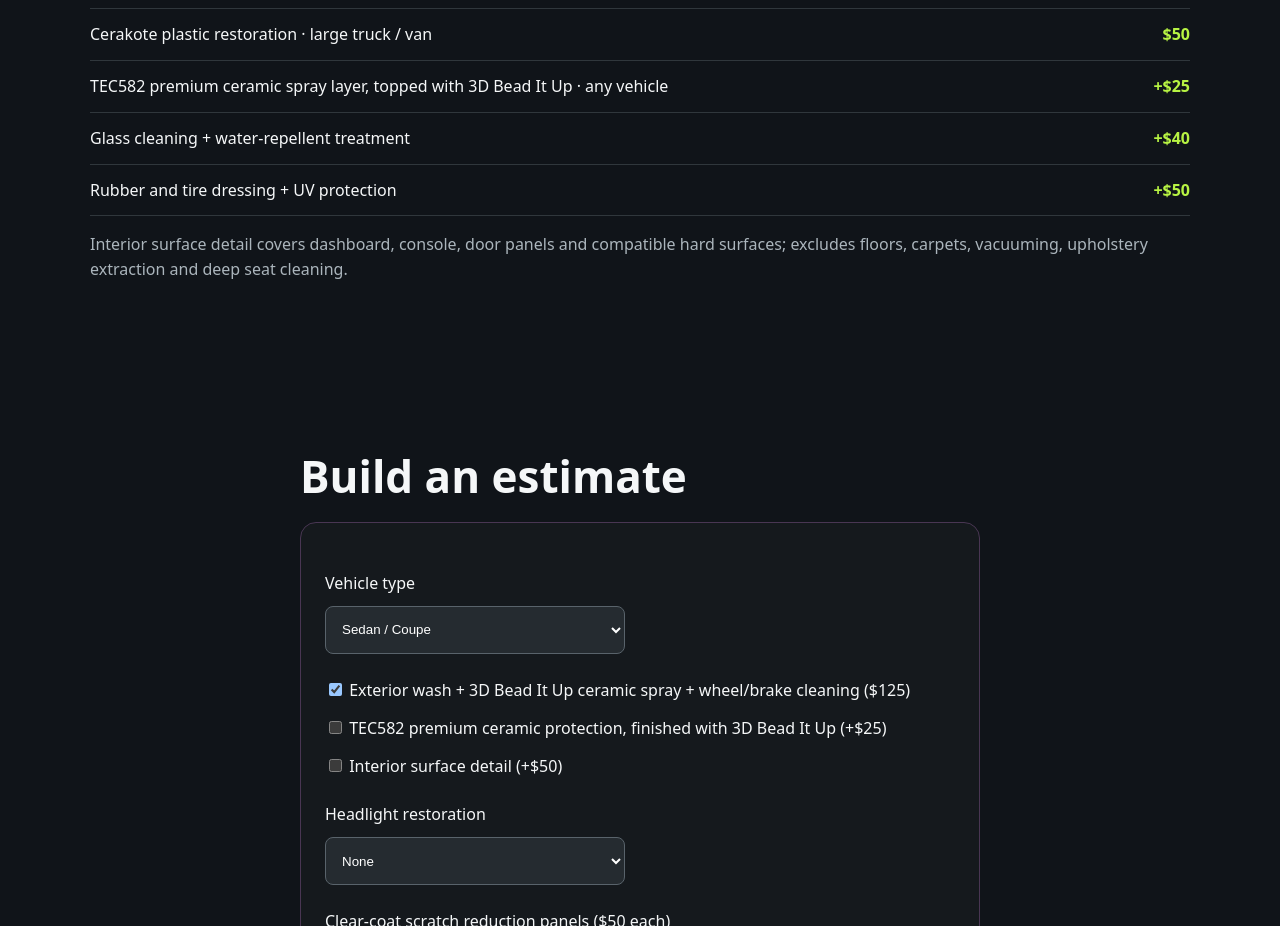
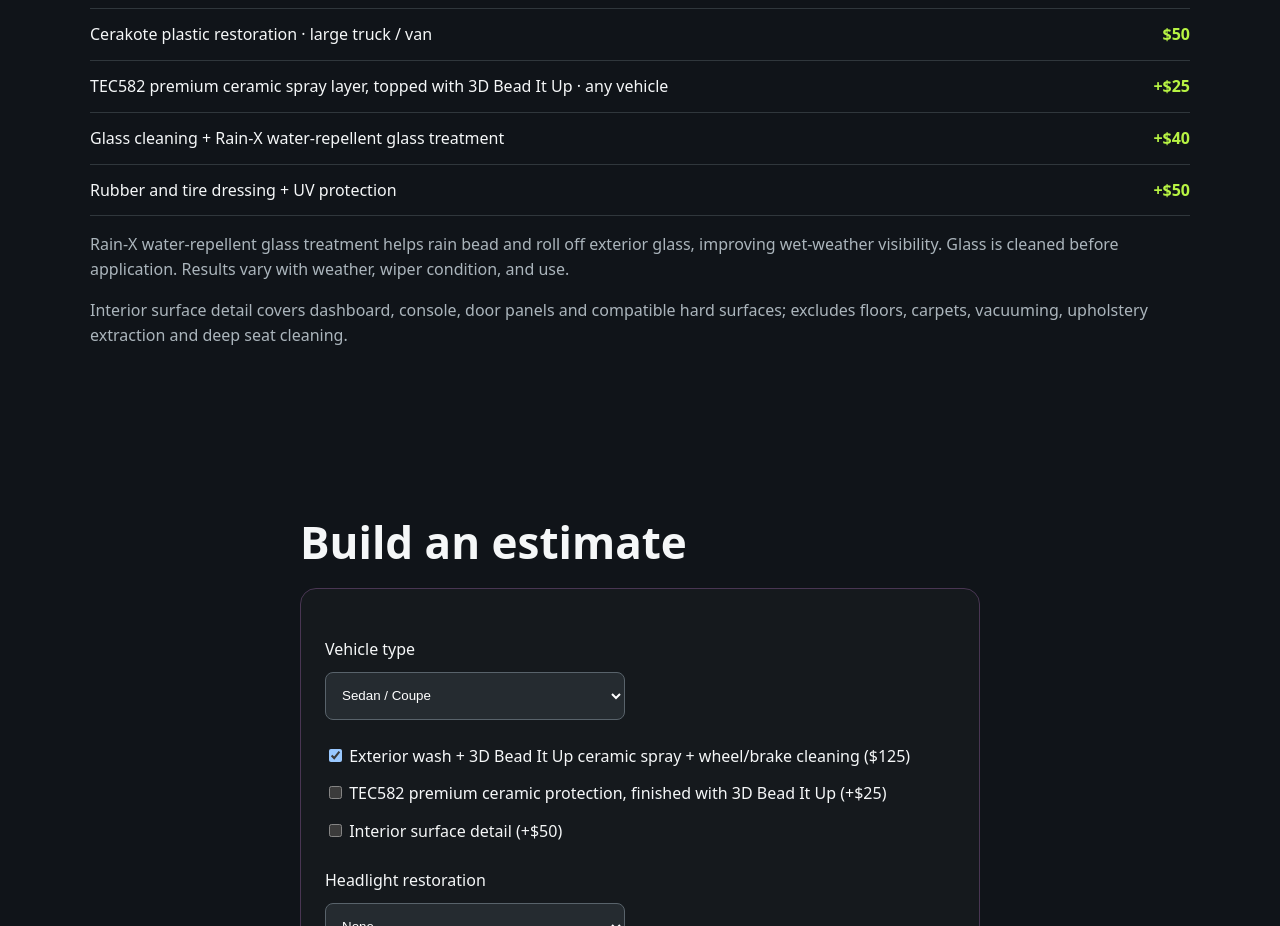
Before and after one commit to derekverbrugge/DereksDetailing, a plain HTML site: page index.html in a window 1280 px wide. Shown: the part 2000-2926 px from the top of the page. Drawn offline with Linux system fonts and the light colour scheme.

Commit message:
Advertise Rain-X glass water repellent treatment in service menu and quote builder

```diff
--- a/index.html
+++ b/index.html
@@ -419,10 +419,10 @@ $175</div>
 <div class="row">
 <span>TEC582 premium ceramic spray layer, topped with 3D Bead It Up · any vehicle</span><strong>+$25</strong></div>
 <div class="row">
-<span>Glass cleaning + water-repellent treatment</span><strong>+$40</strong></div>
+<span>Glass cleaning + Rain-X water-repellent glass treatment</span><strong>+$40</strong></div>
 <div class="row">
 <span>Rubber and tire dressing + UV protection</span><strong>+$50</strong></div>
-<p>Interior surface detail covers dashboard, console, door panels and compatible hard surfaces;
+<p>Rain-X water-repellent glass treatment helps rain bead and roll off exterior glass, improving wet-weather visibility. Glass is cleaned before application. Results vary with weather, wiper condition, and use.</p><p>Interior surface detail covers dashboard, console, door panels and compatible hard surfaces;
  excludes floors, carpets, vacuuming, upholstery extraction and deep seat cleaning.</p>
 </div>
 </section>
@@ -430,7 +430,7 @@ $175</div>
 <div class="wrap quote">
 <h2>Build an estimate</h2>
 <div class="card">
-<label class="quote-field">Vehicle type <select id="vehicle"><option value="sedan">Sedan / Coupe</option><option value="suv">SUV / Crossover</option><option value="large">Large Truck / Van</option></select></label><label><input id="exterior" type="checkbox" checked> Exterior wash + 3D Bead It Up ceramic spray + wheel/brake cleaning</label><label><input id="tec582" type="checkbox"> TEC582 premium ceramic protection, finished with 3D Bead It Up (+$25, any vehicle)</label><label><input id="interior" type="checkbox"> Interior surface detail</label><label class="quote-field">Headlight restoration <select id="headlights"><option value="0">None</option><option value="50">Single — $50</option><option value="100">Pair — $100</option></select></label><label class="quote-field">Clear-coat scratch reduction panels ($50 each) <input id="panels" type="number" min="0" max="20" value="0"></label><label><input id="plastic" type="checkbox"> Cerakote plastic restoration (sedan $30 · SUV $40 · truck/van $50)</label><label><input id="glass" type="checkbox"> Glass cleaning + water repellency (+$40)</label><label><input id="rubber" type="checkbox"> Rubber/tire dressing + UV protection (+$50)</label><div class="price" id="total">
+<label class="quote-field">Vehicle type <select id="vehicle"><option value="sedan">Sedan / Coupe</option><option value="suv">SUV / Crossover</option><option value="large">Large Truck / Van</option></select></label><label><input id="exterior" type="checkbox" checked> Exterior wash + 3D Bead It Up ceramic spray + wheel/brake cleaning</label><label><input id="tec582" type="checkbox"> TEC582 premium ceramic protection, finished with 3D Bead It Up (+$25, any vehicle)</label><label><input id="interior" type="checkbox"> Interior surface detail</label><label class="quote-field">Headlight restoration <select id="headlights"><option value="0">None</option><option value="50">Single — $50</option><option value="100">Pair — $100</option></select></label><label class="quote-field">Clear-coat scratch reduction panels ($50 each) <input id="panels" type="number" min="0" max="20" value="0"></label><label><input id="plastic" type="checkbox"> Cerakote plastic restoration (sedan $30 · SUV $40 · truck/van $50)</label><label><input id="glass" type="checkbox"> Glass cleaning + Rain-X water-repellent treatment (+$40)</label><label><input id="rubber" type="checkbox"> Rubber/tire dressing + UV protection (+$50)</label><div class="price" id="total">
 $125</div>
 <p id="summary"></p>
 <div class="quote-actions"><a id="email-quote" class="btn" href="mailto:Derek@derekverbrugge.com">Contact me about your quote</a><button id="copy" type="button">Copy itemized quote</button></div><p class="tag">Estimates subject to vehicle condition and inspection.</p>
@@ -474,7 +474,7 @@ let n=Math.max(0,Math.min(20,Math.floor(Number($("panels").value)||0)));
 if(n)add("Clear-coat scratch reduction ("+n+" panels)",n*50);
 if($("plastic").checked)add("Cerakote plastic restoration",v.plastic);
 if($("tec582").checked)add("TEC582 premium ceramic spray layer + 3D Bead It Up topper",25);
-if($("glass").checked)add("Glass cleaning + water repellency",40);
+if($("glass").checked)add("Glass cleaning + Rain-X water-repellent glass treatment",40);
 if($("rubber").checked)add("Rubber/tire dressing + UV protection",50);
 let sum=lines.reduce((s,x)=>s+x[1],0);
 $("total").textContent="$"+sum;
```
